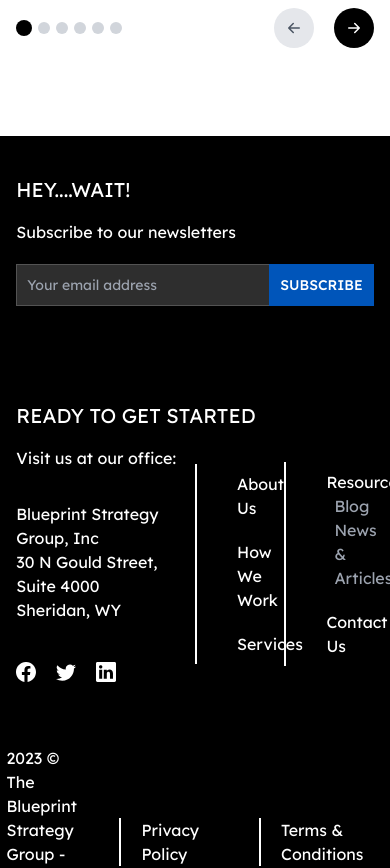
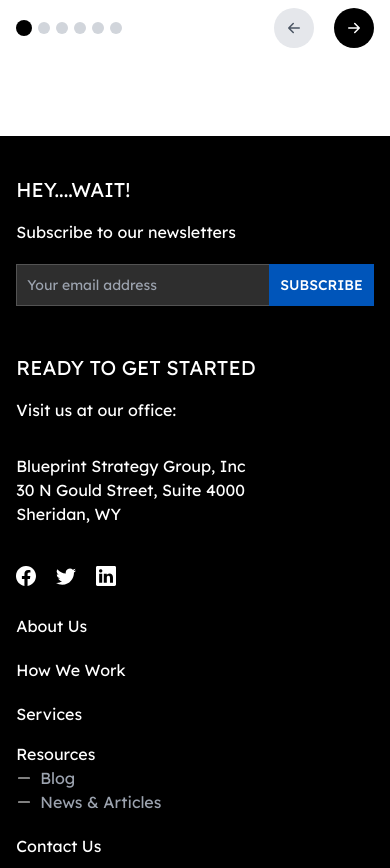
Before and after one commit to EdgarAmpiire/blueprints-web, a React (Create React App) app: page / in a window 390 px wide. Shown: the part 3200-4068 px from the top of the page. Built offline with nearby package versions, Linux system fonts and the light colour scheme; what tw-elements would draw is missing.

Commit message:
responsiveness

```diff
--- a/src/components/layout/components/Footer.jsx
+++ b/src/components/layout/components/Footer.jsx
@@ -5,7 +5,7 @@ import { Link } from "react-router-dom";
 export const Footer = () => {
   return (
     <div className="flex items-center justify-center bg-black mt-20">
-      <div className="lg:w-10/12 md:w-10/12 w-11/12 min-w-xs  max-w-7xl">
+      <div className="lg:w-10/12 md:w-10/12 w-11/12 min-w-xs  max-w-6xl">
         <div className=" bg-black py-10 md:px-5 lg:px-5 px-0 w-full ">
           <h1 className="text-white text-xl">HEY....WAIT!</h1>
 
@@ -35,10 +35,10 @@ export const Footer = () => {
             </div>
           </div>
 
-          <div className="mt-24">
+          <div className="lg:mt-24 mt-12">
             <h1 className="text-white text-xl">READY TO GET STARTED</h1>
-            <div className="flex w-full items-center justify-between mt-4">
-              <div className="w-6/12 ">
+            <div className="flex w-full lg:items-center justify-between mt-4 lg:flex-row flex-col">
+              <div className="lg:w-6/12 ">
                 <p className="text-white">Visit us at our office:</p>
                 <p className="text-white mt-8">Blueprint Strategy Group, Inc</p>
                 <p className="text-white">30 N Gould Street, Suite 4000</p>
@@ -55,7 +55,7 @@ export const Footer = () => {
                   </Link>
                 </div>
               </div>
-              <div className="w-3/12 py-2 px-10 gap-5 flex flex-col border-l-2 border-l-white ">
+              <div className="lg:w-3/12 lg:mt-0 mt-5 py-2 lg:px-10 gap-5 flex flex-col lg:border-l-2 lg:border-l-white ">
                 <Link to={"/about-us"}>
                   <p className="text-white ">About Us</p>
                 </Link>
@@ -67,7 +67,7 @@ export const Footer = () => {
                 </Link>
               </div>
 
-              <div className="w-3/12 py-2 px-10 gap-5 flex flex-col border-l-2 border-l-white ">
+              <div className="lg:w-3/12 py-2 lg:px-10 gap-5 flex flex-col lg:border-l-2 lg:border-l-white ">
                 <div>
                   <Link to={"/about-us"}>
                     <p className="text-white ">Resources</p>
```
